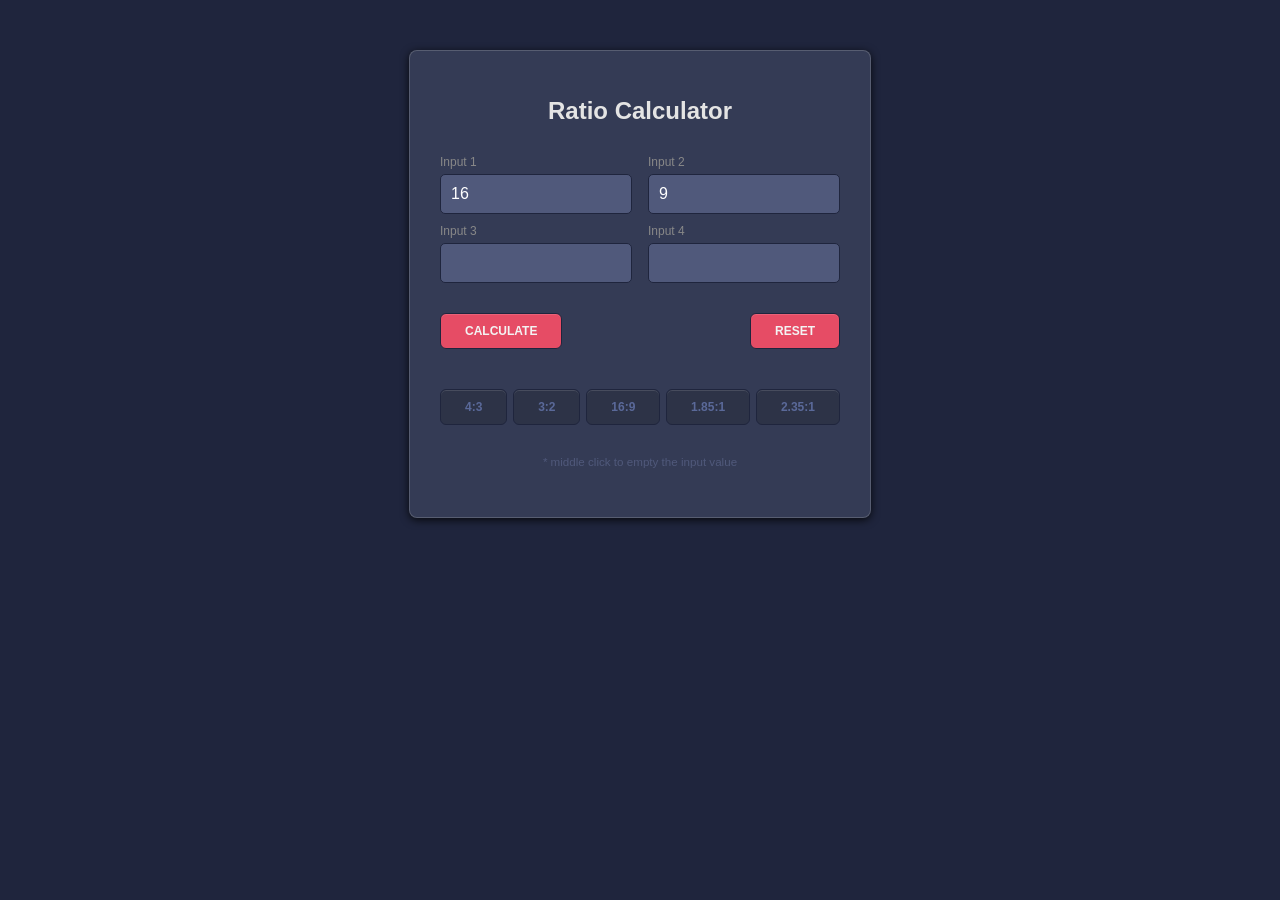
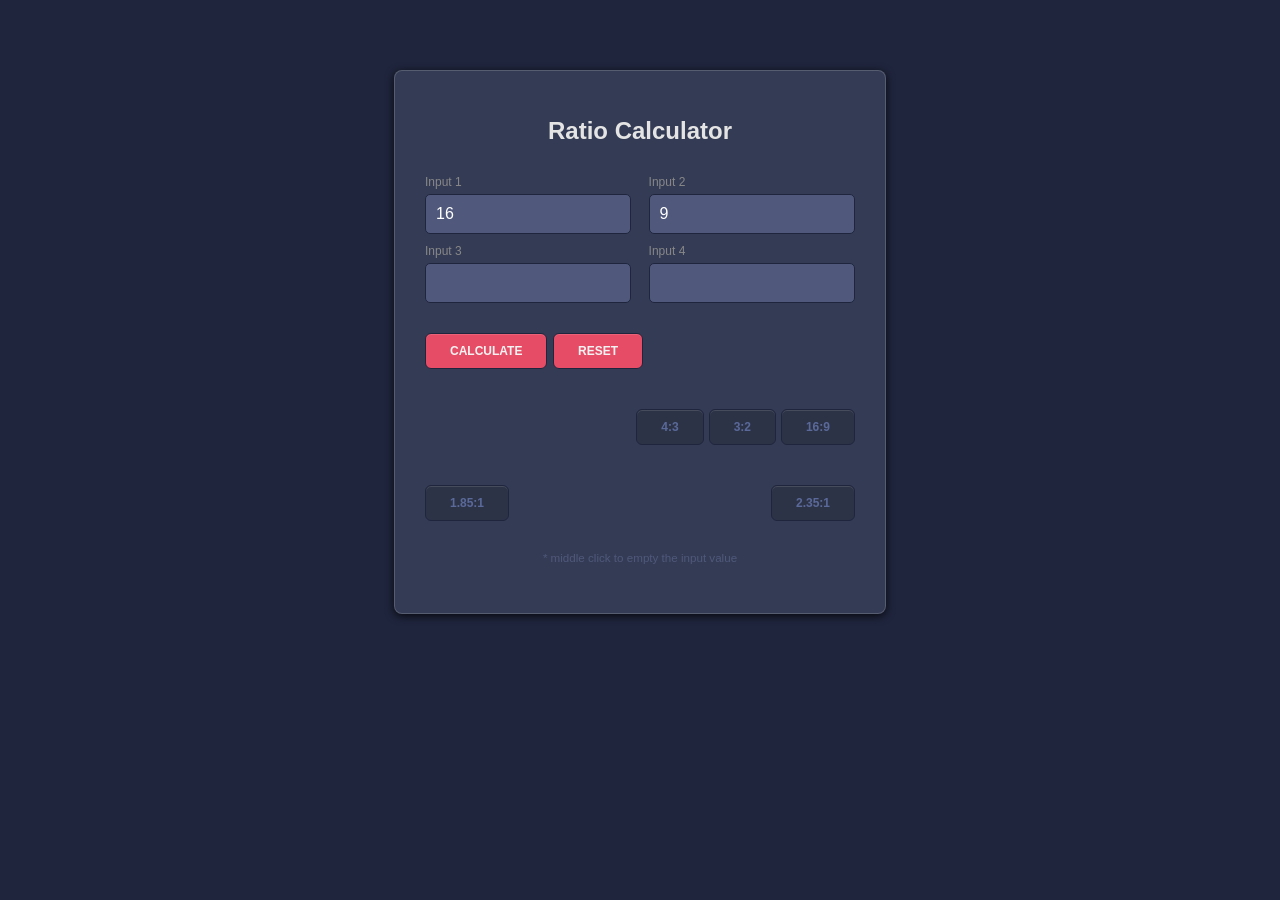

update

--- a/RatioCalculator/RatioC_style.css
+++ b/RatioCalculator/RatioC_style.css
@@ -1,6 +1,8 @@
 body {
   font-family: Verdana, sans-serif;
   background-color: #1f253d;
+  margin: 0;
+  padding: 20px;
 }
 
 .calculator {
@@ -9,7 +11,7 @@ body {
   border-radius: 8px;
   box-shadow: 0 2px 8px rgba(0, 0, 0, 0.8);
   margin: 50px auto;
-  max-width: 400px;
+  max-width: 430px;
   padding: 30px;
 }
 
@@ -76,7 +78,7 @@ button.preset {
 }
 
 button:hover {
-  background: #0F9295
+  background: #0F9295;
 }
 
 button.preset:hover {
@@ -95,7 +97,76 @@ button:active {
 
 
 #output {
+  color: #e4e4e4;
   font-size: 14px;
   margin-top: 20px;
   text-align: center;
+}
+
+#output.hint {
+  color: #8d97c4;
+  font-size: 12px;
+}
+
+.ratio-preview {
+  margin-top: 20px;
+}
+
+.ratio-preview.is-hidden {
+  display: none;
+}
+
+.preview-stage {
+  align-items: center;
+  background: #2d3347;
+  border: 1px solid #1f253d;
+  border-radius: 6px;
+  box-sizing: border-box;
+  display: flex;
+  height: 210px;
+  justify-content: center;
+  padding: 15px;
+  width: 100%;
+}
+
+.preview-box {
+  align-items: center;
+  background: linear-gradient(135deg, #11a8ab, #0f9295);
+  border: 1px solid #60d8da;
+  border-radius: 4px;
+  box-shadow: 0 10px 24px rgba(17, 168, 171, 0.25);
+  color: #ffffff;
+  display: flex;
+  font-size: 13px;
+  font-weight: bold;
+  justify-content: center;
+  max-height: 180px;
+  max-width: 320px;
+  min-height: 24px;
+  min-width: 24px;
+  text-shadow: 0 1px 2px rgba(0, 0, 0, 0.45);
+}
+
+@media (max-width: 480px) {
+  body {
+    padding: 12px;
+  }
+
+  .calculator {
+    margin: 20px auto;
+    padding: 20px;
+  }
+
+  form>div {
+    flex-basis: 100%;
+  }
+
+  button {
+    padding-left: 16px;
+    padding-right: 16px;
+  }
+
+  .preview-stage {
+    height: 180px;
+  }
 }
